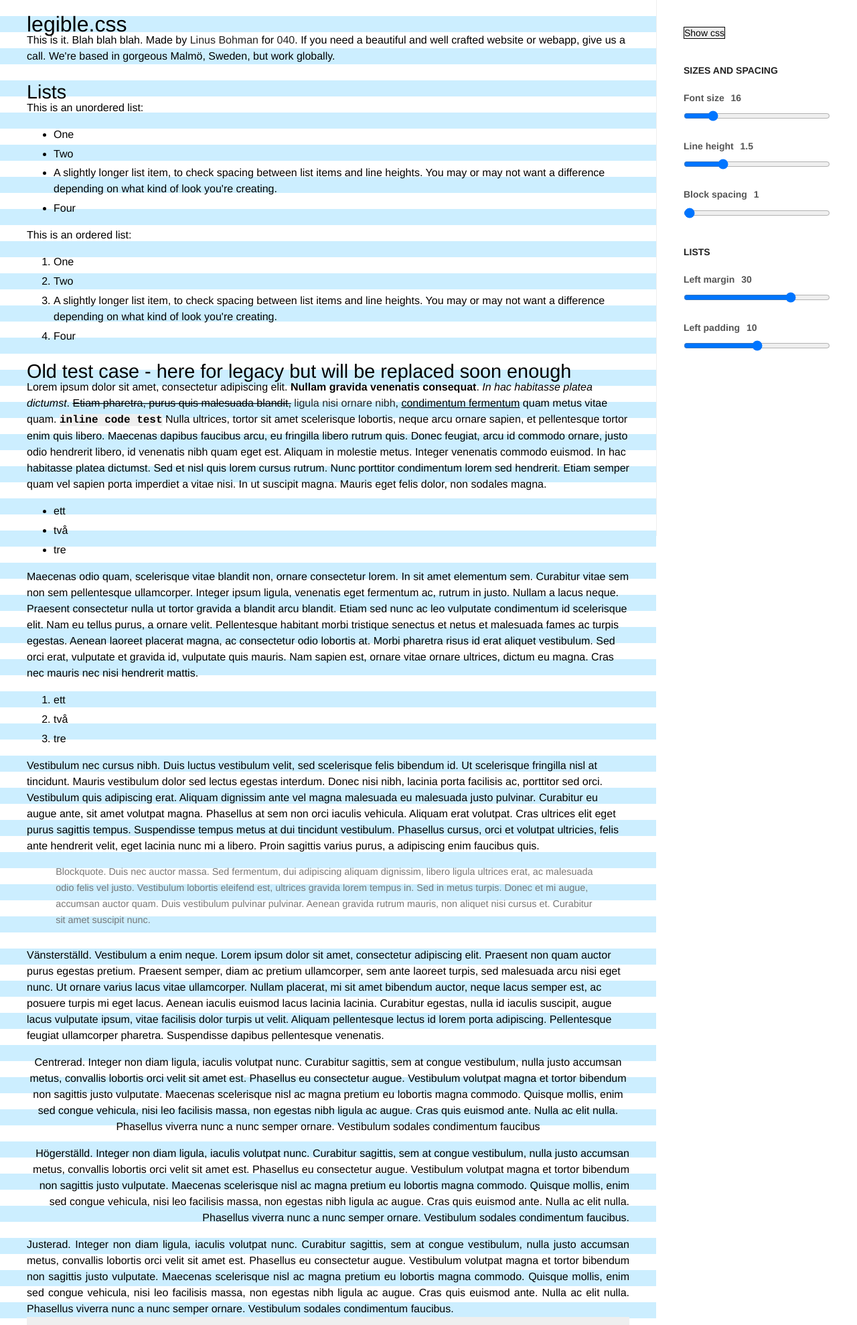
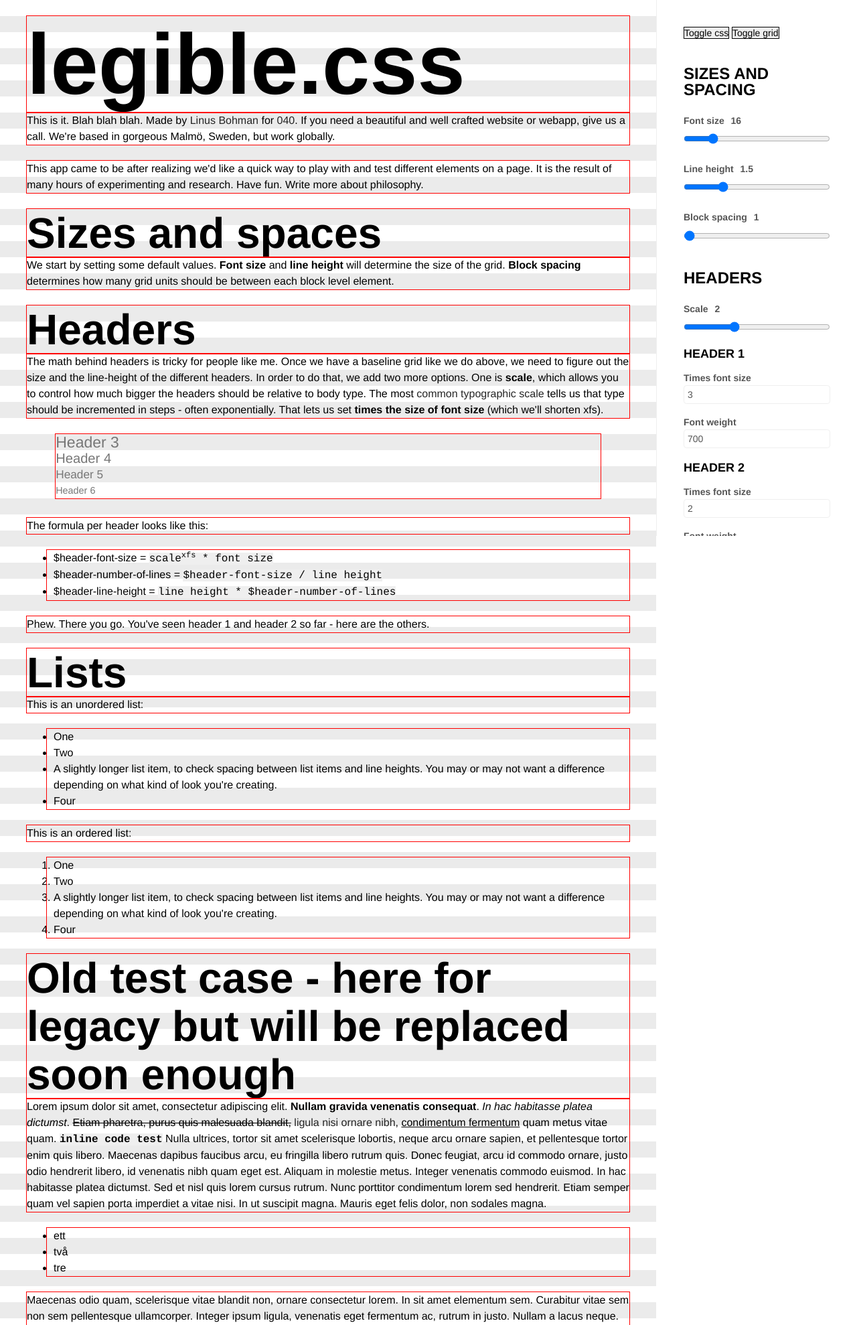
Before and after one commit to bohman/legible.css, a PHP site: page / in a window 1280 px wide. Shown: the top 1978 px of the page at 67% size. Run offline with PHP 8.4, Linux system fonts and the light colour scheme; some libraries are stand-ins or nearby versions.

Commit message:
Finished calculations for header 1 and header 2, made grid toggleable.

```diff
--- a/css/general.css
+++ b/css/general.css
@@ -96,6 +96,7 @@ button {
   margin-top: 0;
 }
 
+.controls .section-sub-title,
 .controls .field-group {
   margin-top: 20px;
 }
@@ -107,7 +108,15 @@ button {
 .controls .section-title {
   font-weight: 800;
   text-transform: uppercase;
-  color: #222;
+  color: #000;
+  font-size: 24px;
+}
+
+.controls .section-sub-title {
+  font-weight: 800;
+  text-transform: uppercase;
+  color: #000;
+  font-size: 18px;
 }
 
 
@@ -119,6 +128,7 @@ button {
 }
 
 .legible-css {
+  z-index: 10;
   position: fixed;
   top: 0;
   bottom: 0;
@@ -143,9 +153,11 @@ html.showing-grid .legible-test {
     to bottom,
     transparent,
     transparent 50%,
-    hsla(200, 100%, 50%, .2) 50%,
-    hsla(200, 100%, 50%, .2)
+    rgba(0, 0, 0, .08) 50%,
+    rgba(0, 0, 0, .08)
   );
+}
 
-  /* background-size: 100% 1.8em */;
+html.showing-grid .legible-test > * {
+  outline: red 1px solid;
 }
--- a/css/legible.css
+++ b/css/legible.css
@@ -6,11 +6,15 @@
 
 
 /* Spacing and sizes */
+
+/*
 .legible {
   font-size: 16px;
   line-height: 1.3em;
 }
+*/
 
+/*
 .legible h1,
 .legible h2,
 .legible h3,
@@ -26,7 +30,9 @@
 .legible pre code {
   margin-top: 1em;
 }
+*/
 
+/*
 .legible h1 + *,
 .legible h2 + *,
 .legible h3 + *,
@@ -35,6 +41,41 @@
 .legible h6 + *,
 .legible *:first-child {
   margin-top: 0;
+}
+*/
+
+/* Headers */
+/*
+.legible h1,
+.legible h2,
+.legible h3,
+.legible h4,
+.legible h5,
+.legible h6 {
+  font-size: 2em;
+}
+*/
+
+/*
+.legible h2 {
+  font-size: 1.8em;
+}
+*/
+
+.legible h3 {
+  font-size: 1.6em;
+}
+
+.legible h4 {
+  font-size: 1.4em;
+}
+
+.legible h5 {
+  font-size: 1.2em;
+}
+
+.legible h6 {
+  font-size: 1em;
 }
 
 /* Lists */
@@ -53,43 +94,11 @@
 }
 
 .legible li {
-  margin-top: 0.3em;
+  /* margin-top: 0.3em; */
 }
 
 .legible li:first-child {
   margin-top: 0;
-}
-
-/* Headers */
-.legible h1,
-.legible h2,
-.legible h3,
-.legible h4,
-.legible h5,
-.legible h6 {
-  font-size: 2em;
-  /* margin-bottom: 0.3em;
-  line-height: 1em; */
-}
-
-.legible h2 {
-  font-size: 1.8em;
-}
-
-.legible h3 {
-  font-size: 1.6em;
-}
-
-.legible h4 {
-  font-size: 1.4em;
-}
-
-.legible h5 {
-  font-size: 1.2em;
-}
-
-.legible h6 {
-  font-size: 1em;
 }
 
 /* Quotes, bolds, italics and other emphasis */
--- a/index.html
+++ b/index.html
@@ -42,6 +42,31 @@
 
     <h1>legible.css</h1>
     <p>This is it. Blah blah blah. Made by <a href="http://linusbohman.se">Linus Bohman</a> for <a href="http://040.se">040</a>. If you need a beautiful and well crafted website or webapp, give us a call. We're based in gorgeous Malmö, Sweden, but work globally.</p>
+
+    <p>This app came to be after realizing we'd like a quick way to play with and test different elements on a page. It is the result of many hours of experimenting and research. Have fun. Write more about philosophy.</p>
+
+    <h2>Sizes and spaces</h2>
+    <p>We start by setting some default values. <b>Font size</b> and <b>line height</b> will determine the size of the grid. <b>Block spacing</b> determines how many grid units should be between each block level element.</p>
+
+    <h2>Headers</h2>
+    <p>The math behind headers is tricky for people like me. Once we have a baseline grid like we do above, we need to figure out the size and the line-height of the different headers. In order to do that, we add two more options. One is  <b>scale</b>, which allows you to control how much bigger the headers should be relative to body type. The most <a href="http://viljamis.com/blog/2012/typography/">common typographic scale</a> tells us that type should be incremented in steps - often exponentially. That lets us set <b>times the size of font size</b> (which we'll shorten xfs).</p>
+
+    <blockquote>
+      <h3>Header 3</h3>
+      <h4>Header 4</h4>
+      <h5>Header 5</h5>
+      <h6>Header 6</h6>
+    </blockquote>
+
+    <p>The formula per header looks like this:</p>
+
+    <ul>
+      <li>$header-font-size = <code>scale<sup>xfs</sup> * font size</code></li>
+      <li>$header-number-of-lines = <code>$header-font-size / line height</code></li>
+      <li>$header-line-height = <code>line height * $header-number-of-lines</code></li>
+    </ul>
+
+    <p>Phew. There you go. You've seen header 1 and header 2 so far - here are the others.</p>
 
     <h2>Lists</h2>
     <p>This is an unordered list:</p>
@@ -109,26 +134,66 @@
       - Show HTML
     -->
     <div class="section">
-      <button class="show-css">Show css</button>
+      <button class="toggle-css">Toggle css</button>
+      <button class="toggle-grid">Toggle grid</button>
     </div>
 
     <div class="section">
       <h2 class="section-title">Sizes and spacing</h2>
 
       <div class="field-group">
-        <label>Font size <input id="font-size-input" type="number"></label>
+        <label>Font size <input id="font-size-input" type="number" min="8" max="54" step="1"></label>
         <input id="font-size-range" type="range" value="16" min="8" max="54" step="1">
       </div>
 
       <div class="field-group">
-        <label>Line height <input type="number" id="line-height-input"></label>
+        <label>Line height <input type="number" id="line-height-input" min="1" max="3" step="0.05"></label>
         <input id="line-height-range" type="range" value="1.5" min="1" max="3" step="0.05">
       </div>
 
       <div class="field-group">
-        <label>Block spacing <input type="number" id="block-spacing-input"></label>
+        <label>Block spacing <input type="number" id="block-spacing-input" min="1" max="4" step="1"></label>
         <input id="block-spacing-range" type="range" value="1" min="1" max="4" step="1">
       </div>
+    </div>
+
+    <!-- <div class="field-group">
+      font-family
+    </div> -->
+
+    <div class="section">
+      <h2 class="section-title">Headers</h2>
+
+      <div class="field-group">
+        <label>Scale <input type="number" id="h-scale-input" min="1" max="4" step="0.05"></label>
+        <input id="h-scale-range" type="range" value="2" min="1" max="4" step="0.05">
+      </div>
+
+      <!-- <div class="field-group">
+        font-family
+      </div> -->
+
+      <h3 class="section-sub-title">Header 1</h3>
+      <div class="field-group">
+         <label>Times font size</label>
+         <input type="number" id="h1-size" value="3">
+       </div>
+
+       <div class="field-group">
+          <label>Font weight</label>
+          <input type="number" id="h1-font-weight" value="700" min="100" max="900" step="100">
+        </div>
+
+        <h3 class="section-sub-title">Header 2</h3>
+        <div class="field-group">
+           <label>Times font size</label>
+           <input type="number" id="h2-size" value="2">
+         </div>
+
+         <div class="field-group">
+            <label>Font weight</label>
+            <input type="number" id="h2-font-weight" value="700" min="100" max="900" step="100">
+          </div>
     </div>
 
     <div class="section">
--- a/js/ui.js
+++ b/js/ui.js
@@ -85,11 +85,14 @@
       });
     },
 
-
     // Other interactions
-    toggle_css: function() {
-      $('.show-css').click(function(e){
+    buttons: function() {
+      $('.toggle-css').click(function(e){
         leg.fn.toggle_css();
+        e.preventDefault();
+      });
+      $('.toggle-grid').click(function(e){
+        leg.fn.toggle_grid();
         e.preventDefault();
       });
     }
@@ -101,9 +104,14 @@
   //
   leg.fn = {
 
-    // Show css or demo
+    // Toggle css
     toggle_css: function() {
       $('html').toggleClass('showing-css');
+    },
+
+    // Toggle css
+    toggle_grid: function() {
+      $('html').toggleClass('showing-grid');
     },
 
     // Build CSS: grab values entered in controls,
@@ -117,27 +125,50 @@
       leg.ref.css.support_array = [];
       leg.ref.css.support = '';
 
-      // Spacing and sizing
+      // Base value reference
+      var font_size = parseFloat($('#font-size-range').val());
+      var line_height = parseFloat($('#line-height-range').val());
+      var line_height_px = Math.round(font_size * line_height);
+      var h_scale = parseFloat($('#h-scale-range').val());
+
+      var block_spacing = $('#block-spacing-range').val();
+      var block_spacing_px = block_spacing * line_height_px;
+
+      var h1_size = parseFloat($('#h1-size').val());
+      var h1_font_size = Math.round(Math.pow(h_scale, h1_size) * font_size);
+      var h1_number_of_lines = Math.ceil(h1_font_size / line_height_px);
+      var h1_line_height_px = line_height_px * h1_number_of_lines;
+      var h1_font_weight = parseFloat($('#h1-font-weight').val());
+
+      var h2_size = parseFloat($('#h2-size').val());
+      var h2_font_size = Math.round(Math.pow(h_scale, h2_size) * font_size);
+      var h2_number_of_lines = Math.ceil(h2_font_size / line_height_px);
+      var h2_line_height_px = h2_number_of_lines * line_height_px;
+      var h2_font_weight = parseFloat($('#h2-font-weight').val());
+
+      // Support css, help see things but shouldn't be added to legible
       leg.ref.css.support_array.push({
         selectors: ['.legible-test'],
         styles: {
-          background_size: '100%' + ' ' + parseFloat($('#line-height-range').val() * 2) + 'em',
-          padding: $('#line-height-range').val() + 'em 40px'
+          background_size: '100%' + ' ' + line_height_px * 2 + 'px',
+          padding: line_height + 'em 40px'
         }
       });
 
+      // Spacing and sizing
       leg.ref.css.legible_array.push({
+        comment: 'Sizes and spacing',
         selectors: ['.legible'],
         styles: {
-          font_size: $('#font-size-range').val() + 'px',
-          line_height: $('#line-height-range').val() + 'em'
+          font_size: font_size + 'px',
+          line_height: line_height_px + 'px'
         }
       });
 
       leg.ref.css.legible_array.push({
         selectors: ['.legible h1', '.legible h2', '.legible h3', '.legible h4', '.legible h5', '.legible h6', '.legible div', '.legible p', '.legible ul', '.legible ol', '.legible blockquote', '.legible table', '.legible pre code'],
         styles: {
-          margin_top: $('#block-spacing-range').val() + 'em'
+          margin_top: block_spacing_px + 'px'
         }
       });
 
@@ -145,6 +176,26 @@
         selectors: ['.legible h1 + *', '.legible h2 + *', '.legible h3 + *', '.legible h4 + *', '.legible h5 + *', '.legible h6 + *', '.legible *:first-child'],
         styles: {
           margin_top: '0'
+        }
+      });
+
+      // Headers
+      leg.ref.css.legible_array.push({
+        comment: 'Headers',
+        selectors: ['.legible h1'],
+        styles: {
+          font_size: h1_font_size + 'px',
+          line_height: h1_line_height_px + 'px',
+          font_weight: h1_font_weight
+        }
+      });
+
+      leg.ref.css.legible_array.push({
+        selectors: ['.legible h2'],
+        styles: {
+          font_size: h2_font_size + 'px',
+          line_height: h2_line_height_px + 'px',
+          font_weight: h2_font_weight
         }
       });
 
@@ -169,6 +220,7 @@
       }
 
       // Populate css
+      console.log(leg.ref.css.legible);
       leg.ref.css.legible_formatted = leg.fn.format_css(leg.ref.css.legible);
       leg.ref.el.legible_css.text(leg.ref.css.legible_formatted);
       leg.ref.el.support_css.text(leg.ref.css.support);
@@ -177,6 +229,7 @@
     // Give this function a CSS object and it'll return a css string.
     // A CSS object look like this:
     // {
+    //   comment: '',
     //   selectors: [],
     //   styles: { attribute: 'value' }
     // }
@@ -188,6 +241,12 @@
         // Reference
         var selectors = css_object.selectors;
         var styles = css_object.styles;
+        var comment = css_object.comment;
+
+        // Comment
+        if(comment != undefined) {
+          css_string += '/*' + comment + '*/';
+        }
 
         // Selectors
         css_string += selectors.join(',');
@@ -229,6 +288,8 @@
 
       code = code
         .split('\t').join('    ')
+        .replace(/\/\*/g, '/* ')
+        .replace(/\*\//g, ' */\n')
         .replace(/\s*{\s*/g, ' {\n    ')
         .replace(/;\s*/g, ';\n    ')
         .replace(/,\s*/g, ',\n')
```
